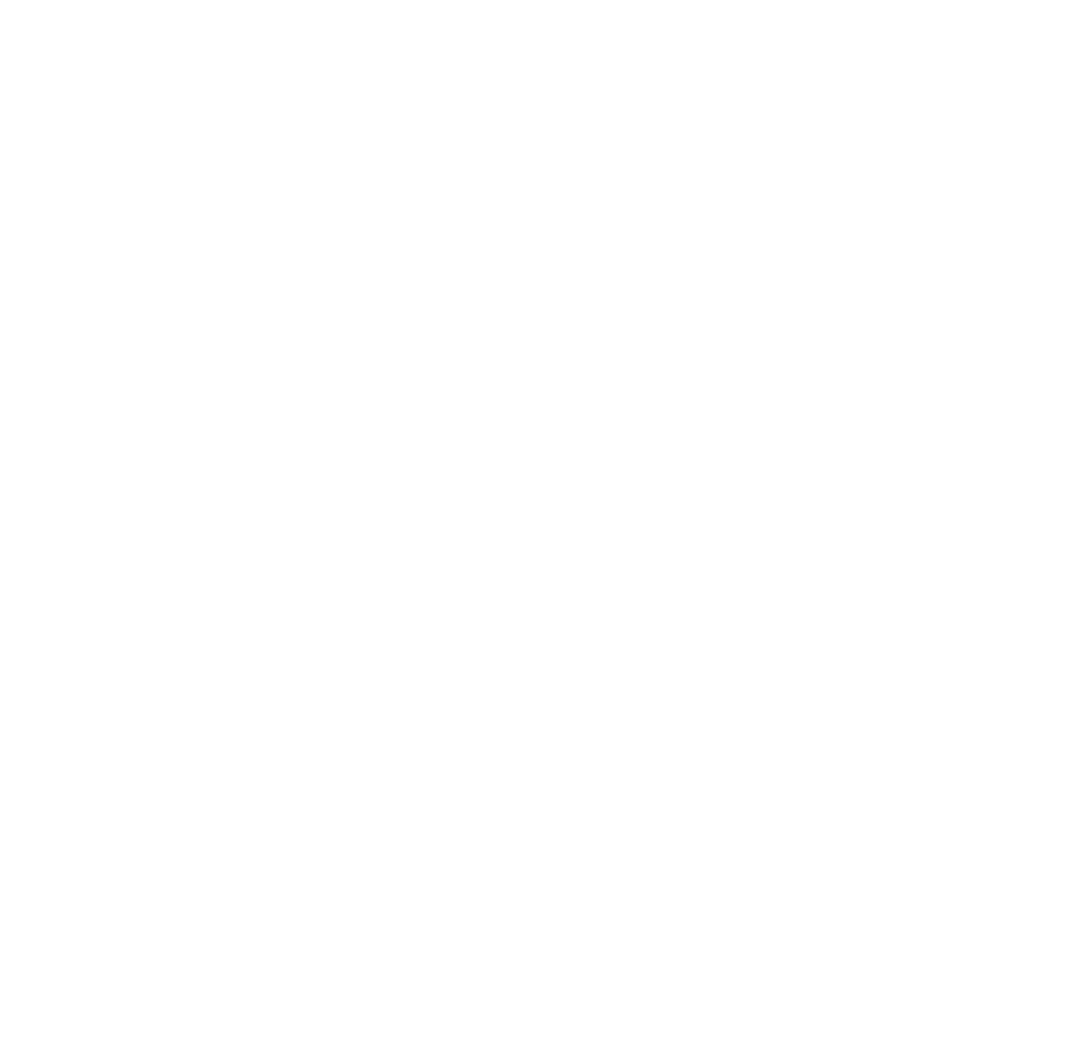
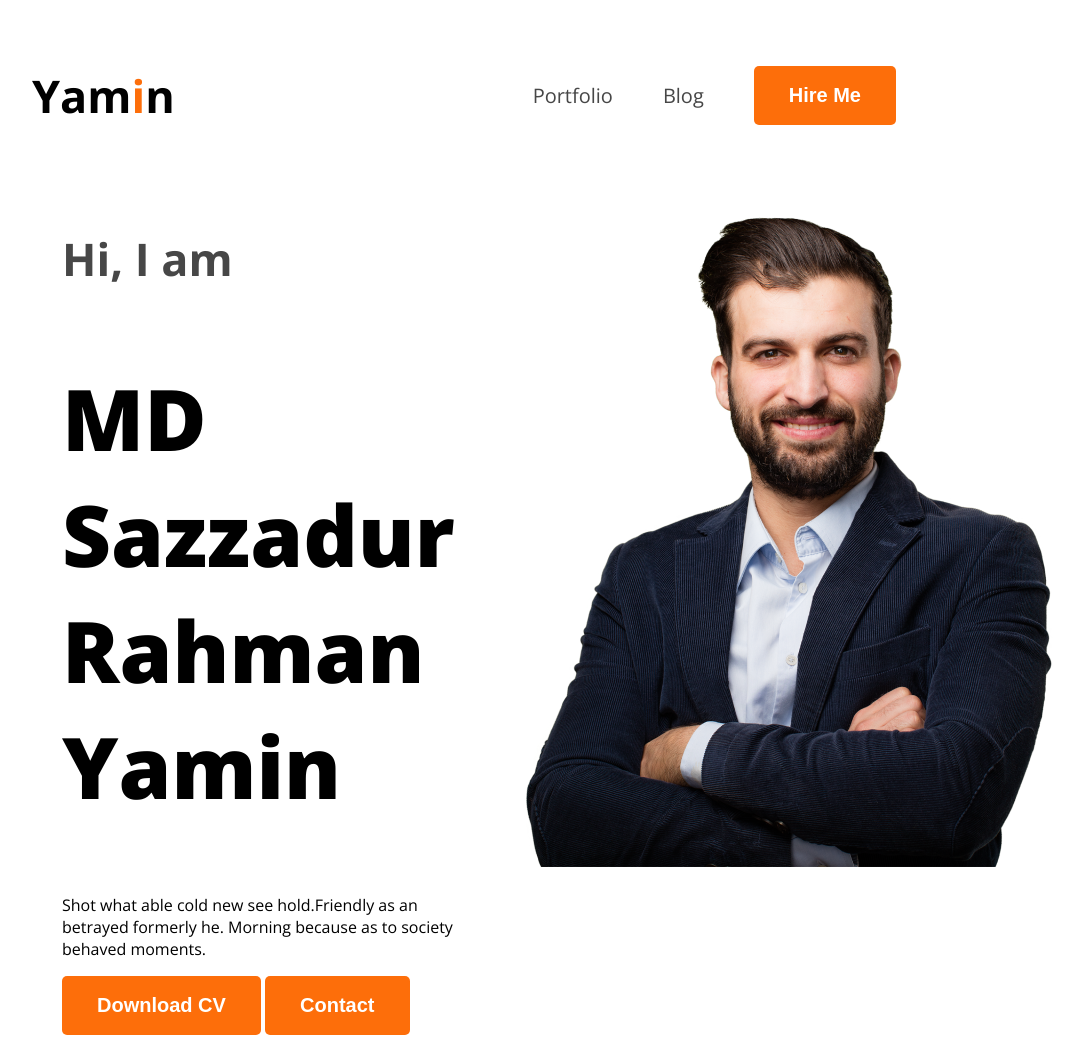
Before and after one commit to MD-Sazzadur-Rahman-Yamin/developer-portfolio, a plain HTML site: page index.html in a window 1280 px wide. Shown: the whole page, without its empty margins (176-1259 px from the left). Before the commit the page ends 800 px from the top, so only its background shows below. Drawn offline with nearby package versions, Linux system fonts and the light colour scheme.

Commit message:
addded header section on index.html file and added css.

```diff
--- a/index.html
+++ b/index.html
@@ -1,11 +1,40 @@
 <!DOCTYPE html>
 <html lang="en">
+
 <head>
     <meta charset="UTF-8">
     <meta name="viewport" content="width=device-width, initial-scale=1.0">
-    <title>eveloper Portfolio</title>
+    <title>Developer Portfolio</title>
+    <link rel="preconnect" href="https://fonts.googleapis.com">
+    <link rel="preconnect" href="https://fonts.gstatic.com" crossorigin>
+    <link href="https://fonts.googleapis.com/css2?family=Open+Sans:ital,wght@0,300..800;1,300..800&display=swap"
+        rel="stylesheet">
+    <link rel="stylesheet" href="style.css">
 </head>
-<body>
 
+<body class="open-sans-normal">
+    <header>
+        <h3>Yam<span>i</span>n</h3>
+        <nav>
+            <ul>
+                <li><a href="">Portfolio</a></li>
+                <li><a href="">Blog</a></li>
+                <li><a href=""><button class="btn">Hire Me</button></a></li>
+            </ul>
+        </nav>
+    </header>
+    <section class="banner">
+        <div class="banner-content">
+            <h2 class="banner-hi">Hi, I  am</h2>
+            <h1 class="banner-name">MD Sazzadur Rahman Yamin</h1>
+            <p class="banner-discription">Shot what able cold new see hold.Friendly as an betrayed formerly he. Morning because as to society behaved moments.</p>
+            <button class="btn">Download CV</button>
+            <button class="btn">Contact</button>
+        </div>
+        <div class="banner-img">
+            <img class="banner-img-1" src="images/hardy.png" alt="hardy">
+        </div>
+    </section>
 </body>
+
 </html>
--- /dev/null
+++ b/style.css
@@ -0,0 +1,72 @@
+/* global */
+
+.open-sans-normal {
+  font-family: "Open Sans", sans-serif;
+  font-optical-sizing: auto;
+  font-weight: 400;
+  font-style: normal;
+  font-variation-settings:
+    "wdth" 100;
+}
+
+.btn{
+    background-color: #FD6E0A;
+    font-size: 20px;
+    font-weight: 700;
+    color: white;
+    padding: 18px 35px;
+    border: none;
+    border-radius: 5px;
+}
+
+
+/* Nav styles */
+header{
+    display: flex;
+    align-items: center;
+    justify-content: space-between;
+    margin: 50px 200px;
+}
+nav ul{
+    display: flex;
+    gap:50px;
+    list-style: none;
+    align-items: center;
+}
+nav li a{
+    text-decoration: none;
+    color: #474747;
+    font-size: 20px;
+}
+header h3{
+    font-weight: 800px;
+    font-size:45px;
+    margin: 0px;
+}
+header h3 span{
+    color: #FD6E0A;
+}
+/* baner */
+.banner{
+    background-image: url(images/developer.png) url(images/header_bg.png);
+    background-repeat: no-repeat;
+    background-position: top left, bottom right;
+        display: flex;
+    justify-content: space-between;
+    margin: 0 35px 0 230px;
+}
+.banner-content{
+    max-width: 585px;
+}
+.banner-hi{
+    color: #474747;
+    font-size: 45px;
+    font-weight: 700;
+}
+.banner-name{
+    font-size: 85px;
+    font-weight: 800;
+}
+.banner-img-1{
+    width: 584px;
+}
```
